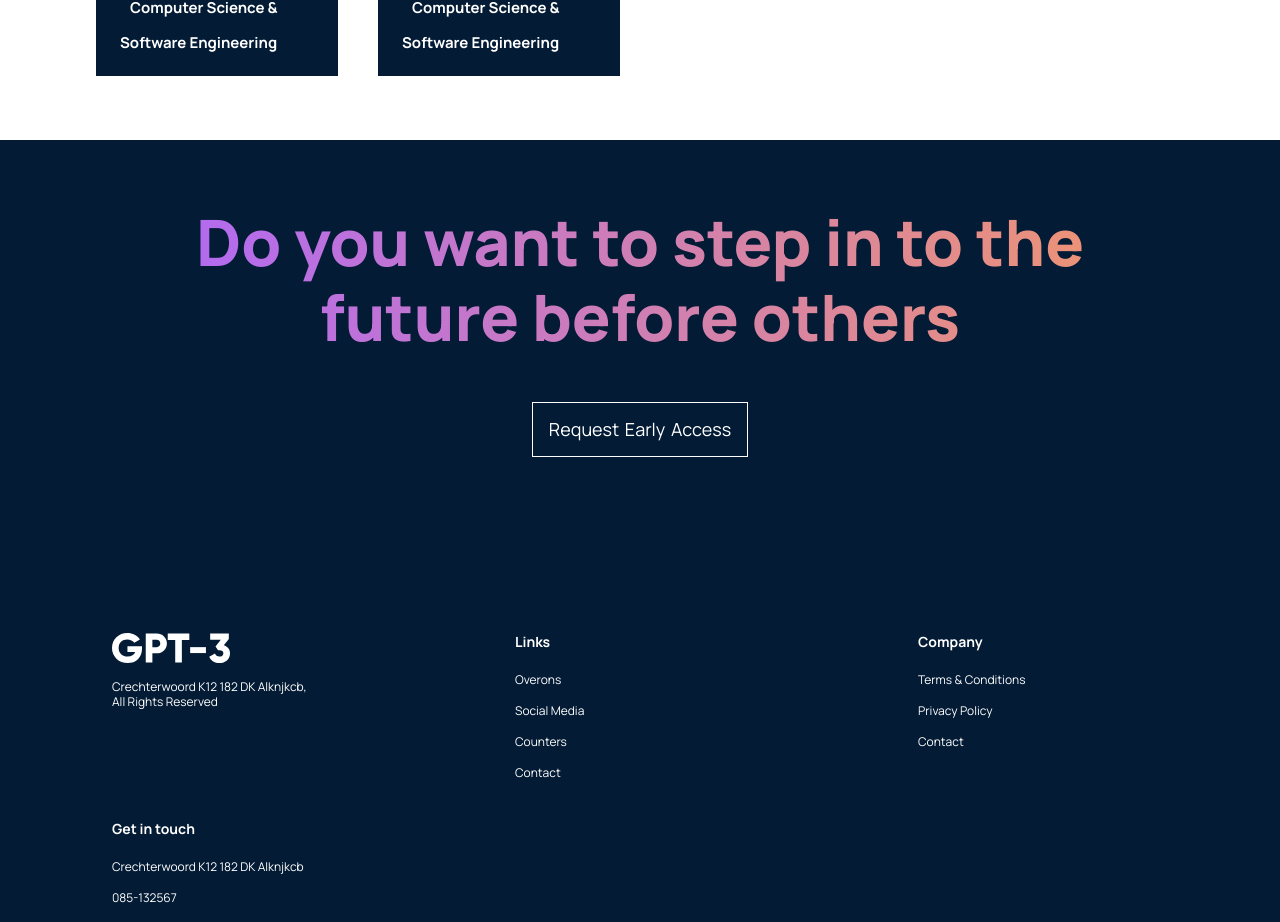
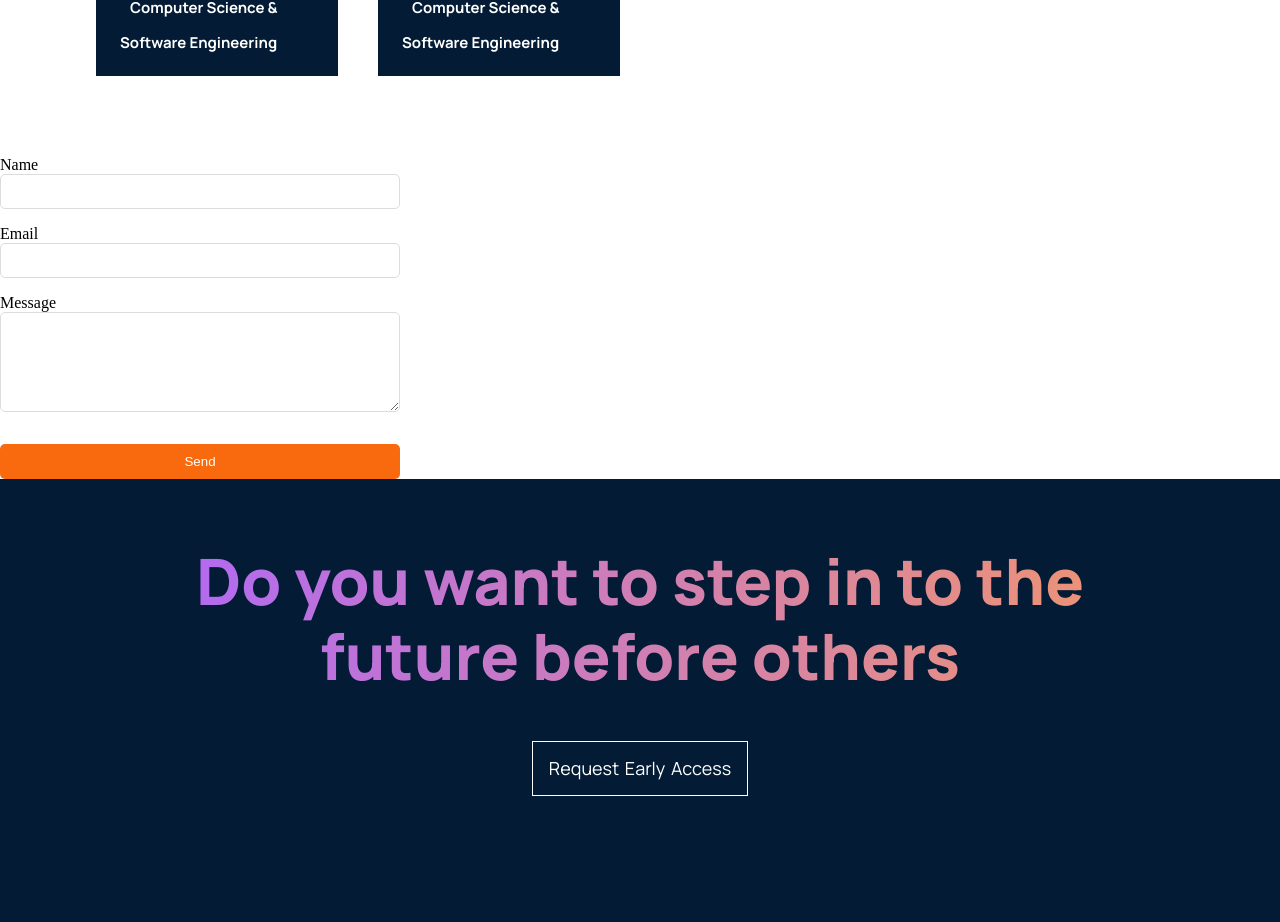
Before and after one commit to LankaniDeSilva/Sipmihira, a React (Create React App) app in the folder sipmihira/: page / in a window 1280 px wide. Shown: the part 4992-5914 px from the top of the page. Built offline with nearby package versions, Linux system fonts and the light colour scheme.

Commit message:
contact us

```diff
--- a/sipmihira/package.json
+++ b/sipmihira/package.json
@@ -3,6 +3,7 @@
   "version": "0.1.0",
   "private": true,
   "dependencies": {
+    "@emailjs/browser": "^3.11.0",
     "@emotion/react": "^11.11.1",
     "@emotion/styled": "^11.11.0",
     "@mui/material": "^5.14.16",
--- a/sipmihira/src/App.js
+++ b/sipmihira/src/App.js
@@ -1,6 +1,6 @@
 import './App.css';
 import { Footer, Blog, Possibility, Downloads, WhatGPT3, Header } from './containers';
-import { CTA, Brand, Navbar } from './components';
+import { CTA, Brand, Navbar, ContactUs } from './components';
 
 function App() {
   return (
@@ -15,6 +15,7 @@
     <Possibility />
     <CTA />
     <Blog />
+    <ContactUs />
     <Footer />
   </div>
   );
--- /dev/null
+++ b/sipmihira/src/components/contactUs/contactUs.jsx
@@ -0,0 +1,100 @@
+import React, { useRef } from "react";
+import emailjs from "@emailjs/browser";
+import styled from "styled-components";
+
+// npm i @emailjs/browser
+
+const ContactUs = () => {
+  const form = useRef();
+
+  const sendEmail = (e) => {
+    e.preventDefault();
+
+    emailjs
+      .sendForm(
+        "service_yeyf5ek",
+        "template_cmu1epw",
+        form.current,
+        "z1rnBQtldB2Hj_P86"
+      )
+      .then(
+        (result) => {
+          console.log(result.text);
+          console.log("message sent");
+        },
+        (error) => {
+          console.log(error.text);
+        }
+      );
+  };
+
+  return (
+    <StyledContactForm id="contactUs">
+      <form ref={form} onSubmit={sendEmail}>
+        <label>Name</label>
+        <input type="text" name="user_name" />
+        <label>Email</label>
+        <input type="email" name="user_email" />
+        <label>Message</label>
+        <textarea name="message" />
+        <input type="submit" value="Send" />
+      </form>
+    </StyledContactForm>
+  );
+};
+
+export default ContactUs;
+
+// Styles
+const StyledContactForm = styled.div`
+  width: 400px;
+
+  form {
+    display: flex;
+    align-items: flex-start;
+    flex-direction: column;
+    width: 100%;
+    font-size: 16px;
+
+    input {
+      width: 100%;
+      height: 35px;
+      padding: 7px;
+      outline: none;
+      border-radius: 5px;
+      border: 1px solid rgb(220, 220, 220);
+
+      &:focus {
+        border: 2px solid rgba(0, 206, 158, 1);
+      }
+    }
+
+    textarea {
+      max-width: 100%;
+      min-width: 100%;
+      width: 100%;
+      max-height: 100px;
+      min-height: 100px;
+      padding: 7px;
+      outline: none;
+      border-radius: 5px;
+      border: 1px solid rgb(220, 220, 220);
+
+      &:focus {
+        border: 2px solid rgba(0, 206, 158, 1);
+      }
+    }
+
+    label {
+      margin-top: 1rem;
+    }
+
+    input[type="submit"] {
+      margin-top: 2rem;
+      cursor: pointer;
+      background: rgb(249, 105, 14);
+      color: white;
+      border: none;
+    }
+  }
+`;
--- a/sipmihira/src/components/index.js
+++ b/sipmihira/src/components/index.js
@@ -3,3 +3,4 @@
 export { default as CTA } from './cta/CTA';
 export { default as Feature } from './feature/Feature';
 export { default as Navbar } from './navbar/Navbar';
+export { default as ContactUs } from './contactUs/contactUs';
--- a/sipmihira/src/components/navbar/Navbar.jsx
+++ b/sipmihira/src/components/navbar/Navbar.jsx
@@ -10,7 +10,7 @@
     <p><a href="#possibility">Milestones</a></p>
     <p><a href="#downloads">Downloads</a></p>
     <p><a href="#blog">About Us</a></p>
-    <p><a href="#contact">Contact Us</a></p>
+    <p><a href="#contactUs">Contact Us</a></p>
   </>
 );
 
```
Also changed, not shown: 1 other file (tests, documents, lock files or other folders).
